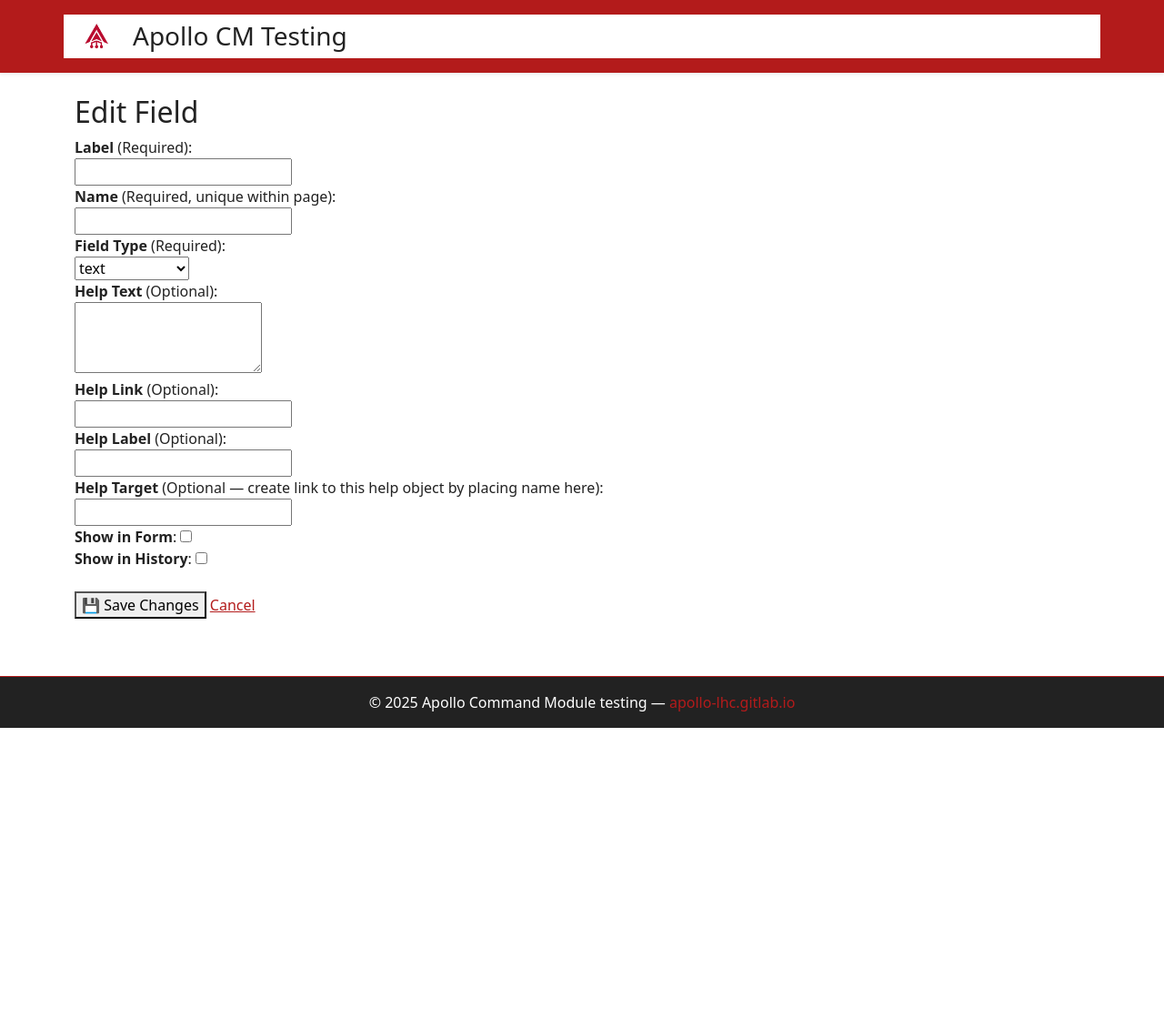
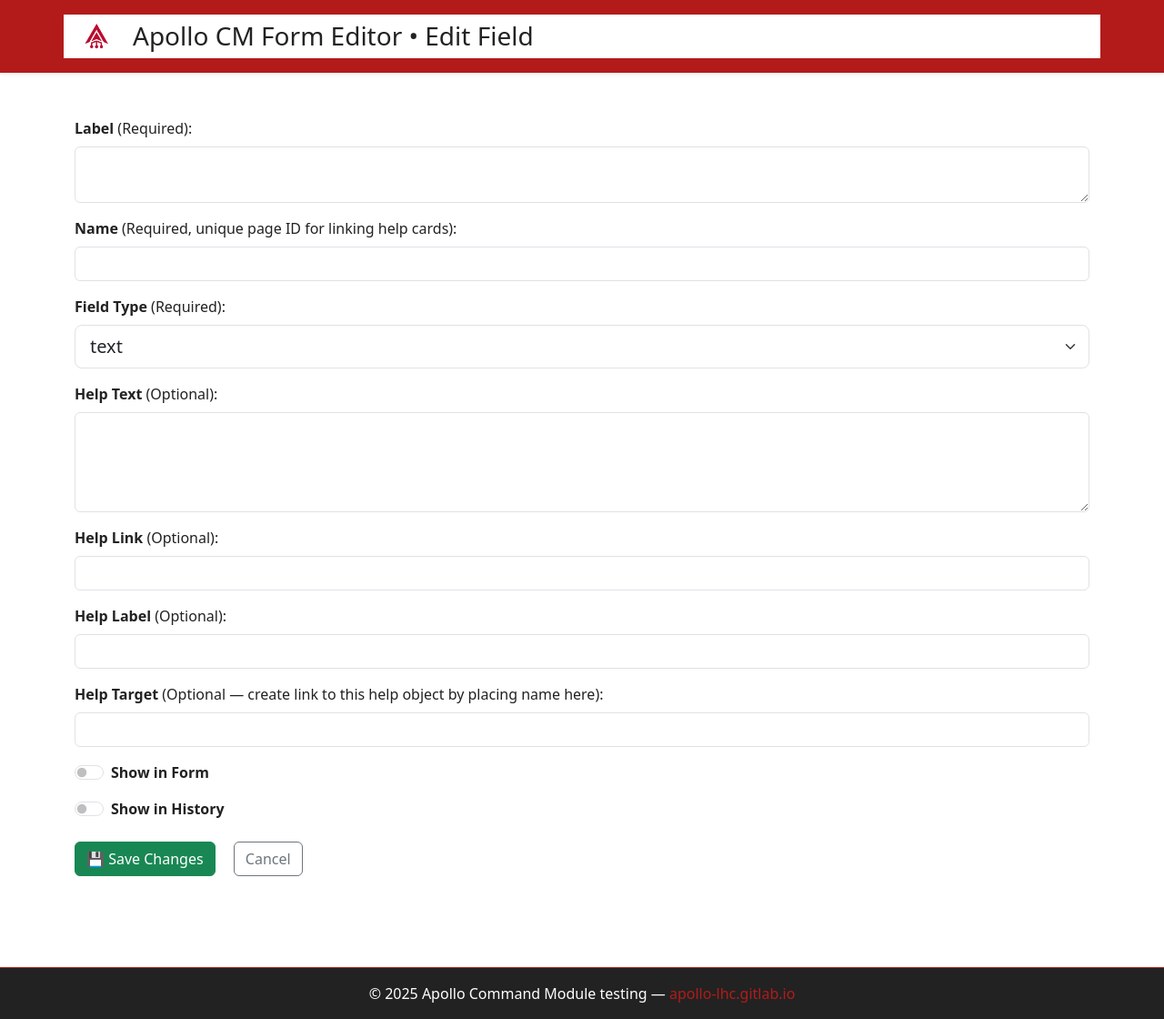
Before and after one commit to apollo-lhc/cm_testing_webapp, a Flask app: template templates/admin/edit_field.html in a window 1280 px wide. Shown: the whole page at 91% size. Before the commit the page ends 800 px from the top, so only its background shows below. Run offline with Flask 3, Linux system fonts and the light colour scheme; the template is opened without the code that fills it, so the values that code supplies are empty; some libraries are stand-ins or nearby versions.

Commit message:
improved ui

```diff
--- a/templates/admin/edit_field.html
+++ b/templates/admin/edit_field.html
@@ -1,62 +1,66 @@
 {% extends "base.html" %}
 {% block title %}Edit Field{% endblock %}
 
+{% block page_title %}Apollo CM Form Editor • Edit Field{% endblock %}
+
 {% block content %}
-<h2>Edit Field</h2>
+<div style="height: 25px;"></div>
 
-<form method="post" action="{{ url_for('form_editor.edit_field', page_idx=page_idx, field_idx=field_idx) }}">
-  <div>
-    <label><strong>Label</strong> (Required):</label><br>
-    <input type="text" name="label" value="{{ field.label or '' }}" required>
+
+<div style="font-size: 1rem;">
+  <form method="post" action="{{ url_for('form_editor.edit_field', page_idx=page_idx, field_idx=field_idx) }}">
+
+  <div class="mb-3">
+    <label class="form-label"><strong>Label</strong> (Required):</label>
+    <textarea name="label" rows="2" required class="form-control">{{ field.label or '' }}</textarea>
   </div>
 
-  <div>
-    <label><strong>Name</strong> (Required, unique within page):</label><br>
-    <input type="text" name="name" value="{{ field.name or '' }}" required>
+  <div class="mb-3">
+    <label class="form-label"><strong>Name</strong> (Required, unique page ID for linking help cards):</label>
+    <input type="text" name="name" value="{{ field.name or '' }}" required class="form-control ">
   </div>
 
-  <div>
-    <label><strong>Field Type</strong> (Required):</label><br>
-    <select name="type" id="field-type" onchange="adjustFieldOptions()" required>
+  <div class="mb-3">
+    <label class="form-label"><strong>Field Type</strong> (Required):</label>
+    <select name="type" id="field-type" onchange="adjustFieldOptions()" required class="form-select form-select-lg">
       {% for type in ['text', 'integer', 'float', 'boolean', 'file', 'null', 'blank', 'help_instance'] %}
         <option value="{{ type }}" {% if field.type_field == type %}selected{% endif %}>{{ type }}</option>
       {% endfor %}
     </select>
   </div>
 
-  <div id="help-text-group">
-    <label><strong>Help Text</strong> (Optional):</label><br>
-    <textarea name="help_text" rows="3">{{ field.help_text or '' }}</textarea>
+  <div id="help-text-group" class="mb-3">
+    <label class="form-label"><strong>Help Text</strong> (Optional):</label>
+    <textarea name="help_text" rows="4" class="form-control ">{{ field.help_text or '' }}</textarea>
   </div>
 
-  <div id="help-link-group">
-    <label><strong>Help Link</strong> (Optional):</label><br>
-    <input type="url" name="help_link" value="{{ field.help_link or '' }}">
+  <div id="help-link-group" class="mb-3">
+    <label class="form-label"><strong>Help Link</strong> (Optional):</label>
+    <input type="url" name="help_link" value="{{ field.help_link or '' }}" class="form-control ">
   </div>
 
-  <div id="help-label-group">
-    <label><strong>Help Label</strong> (Optional):</label><br>
-    <input type="text" name="help_label" value="{{ field.help_label or '' }}">
+  <div id="help-label-group" class="mb-3">
+    <label class="form-label"><strong>Help Label</strong> (Optional):</label>
+    <input type="text" name="help_label" value="{{ field.help_label or '' }}" class="form-control ">
   </div>
 
-  <div id="help-target-group">
-    <label><strong>Help Target</strong> (Optional — create link to this help object by placing name here):</label><br>
-    <input type="text" name="help_target" value="{{ field.help_target or '' }}">
+  <div id="help-target-group" class="mb-3">
+    <label class="form-label"><strong>Help Target</strong> (Optional — create link to this help object by placing name here):</label>
+    <input type="text" name="help_target" value="{{ field.help_target or '' }}" class="form-control ">
   </div>
 
-  <div id="display-form-group">
-    <label><strong>Show in Form</strong>:</label>
-    <input type="checkbox" name="display_form" value="1" {% if field.display_form %}checked{% endif %}>
+  <div id="display-form-group" class="form-check form-switch mb-3">
+    <input type="checkbox" class="form-check-input" id="display_form" name="display_form" value="1" {% if field.display_form %}checked{% endif %}>
+    <label class="form-check-label" for="display_form"><strong>Show in Form</strong></label>
   </div>
 
-  <div id="display-history-group">
-    <label><strong>Show in History</strong>:</label>
-    <input type="checkbox" name="display_history" value="1" {% if field.display_history %}checked{% endif %}>
+  <div id="display-history-group" class="form-check form-switch mb-4">
+    <input type="checkbox" class="form-check-input" id="display_history" name="display_history" value="1" {% if field.display_history %}checked{% endif %}>
+    <label class="form-check-label" for="display_history"><strong>Show in History</strong></label>
   </div>
 
-  <br>
-  <button type="submit">💾 Save Changes</button>
-  <a href="{{ url_for('form_editor.list_forms') }}">Cancel</a>
+  <button type="submit" class="btn btn-success  me-3">💾 Save Changes</button>
+  <a href="{{ url_for('form_editor.list_forms') }}" class="btn btn-outline-secondary ">Cancel</a>
 </form>
 
 <script>
@@ -65,7 +69,6 @@
     const show = id => document.getElementById(id).style.display = "block";
     const hide = id => document.getElementById(id).style.display = "none";
 
-    // Reset all
     ["help-text-group", "help-link-group", "help-label-group", "help-target-group", "display-form-group", "display-history-group"]
       .forEach(show);
 
@@ -95,4 +98,6 @@
 
   window.onload = adjustFieldOptions;
 </script>
+<div style="height: 100px;"></div>
+
 {% endblock %}
--- a/templates/admin/form_preview.html
+++ b/templates/admin/form_preview.html
@@ -1,5 +1,6 @@
 {% extends "base.html" %}
 {% block title %}Preview Form Page{% endblock %}
+{% block page_title %}Apollo CM Form Editor • Preview{% endblock %}
 {% block content %}
 
 <div class="container text-center">
--- a/templates/dashboard.html
+++ b/templates/dashboard.html
@@ -1,5 +1,5 @@
 {% extends "base.html" %}
-{% block page_title %}Apollo CM Testing · Dashboard{% endblock %}
+{% block page_title %}Apollo CM Testing • Dashboard{% endblock %}
 {% block title %}In-Progress Forms{% endblock %}
 {% block content %}
 
@@ -18,7 +18,7 @@
 </style>
 
 <div class="container">
-  <h2 class="mb-4">In-Progress Forms</h2>
+  <h2 class="mb-4">In-Progress Tests</h2>
 
   {% block flash_messages %}
   {% endblock %}
--- a/templates/failed_tests.html
+++ b/templates/failed_tests.html
@@ -1,5 +1,5 @@
 {% extends "base.html" %}
-{% block page_title %}Apollo CM Testing · Dashboard{% endblock %}
+{% block page_title %}Apollo CM Testing • Dashboard{% endblock %}
 {% block title %}Failed Tests{% endblock %}
 
 {% block content %}
--- a/templates/form.html
+++ b/templates/form.html
@@ -1,5 +1,6 @@
 {% extends "base.html" %}
 {% block title %}Data Entry{% endblock %}
+{% block page_title %}Apollo CM Testing • Data Entry{% endblock %}
 
 {% block content %}
 <style>
--- a/templates/help.html
+++ b/templates/help.html
@@ -1,6 +1,6 @@
 {% extends "base.html" %}
 {% block title %}Help | Apollo CM Testing{% endblock %}
-{% block page_title %}Help & Test Explanations{% endblock %}
+{% block page_title %}Apollo CM Testing • Help{% endblock %}
 
 {% block content %}
 <style>
--- a/templates/history.html
+++ b/templates/history.html
@@ -1,6 +1,6 @@
 {% extends "base.html" %}
 {% block title %}Data{% endblock %}
-{% block page_title %}Data{% endblock %}
+{% block page_title %}Apollo CM Testing • Data{% endblock %}
 
 {% block content %}
 <style>
--- a/templates/index.html
+++ b/templates/index.html
@@ -1,6 +1,6 @@
 {% extends "base.html" %}
 {% block title %}Home{% endblock %}
-{% block page_title %}Apollo CM Testing Home{% endblock %}
+{% block page_title %}Apollo CM Testing{% endblock %}
 {% block content %}
 <style>
   /* Top banner */
--- a/templates/login.html
+++ b/templates/login.html
@@ -1,5 +1,6 @@
 {% extends "base.html" %}
 {% block title %}Login{% endblock %}
+{% block page_title %}Apollo CM Testing{% endblock %}
 {% block content %}
 
 <style>
```
Also changed, not shown: admin_form_editor.py (+25 -0 lines), templates/admin/form_editor.html (+33 -2 lines).
